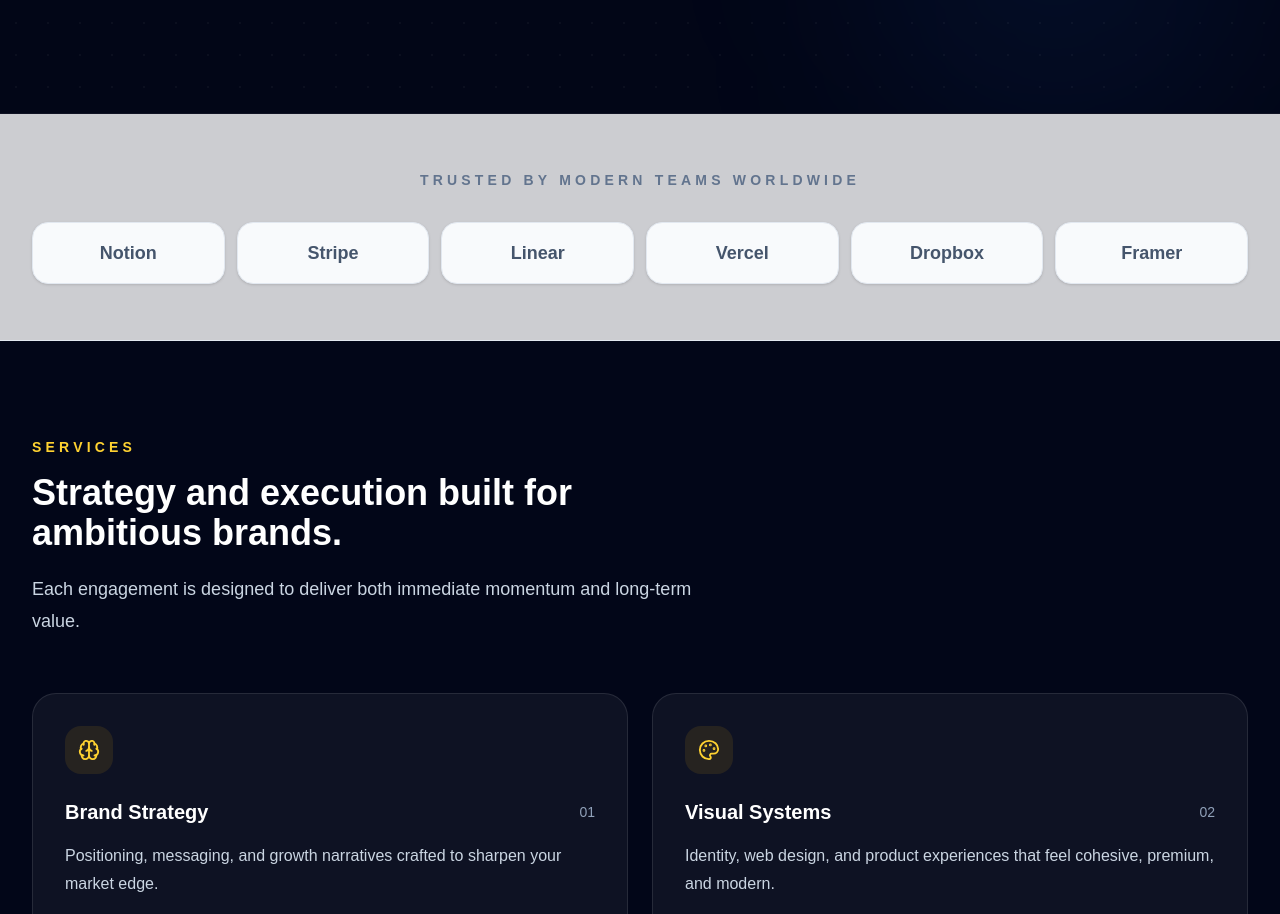
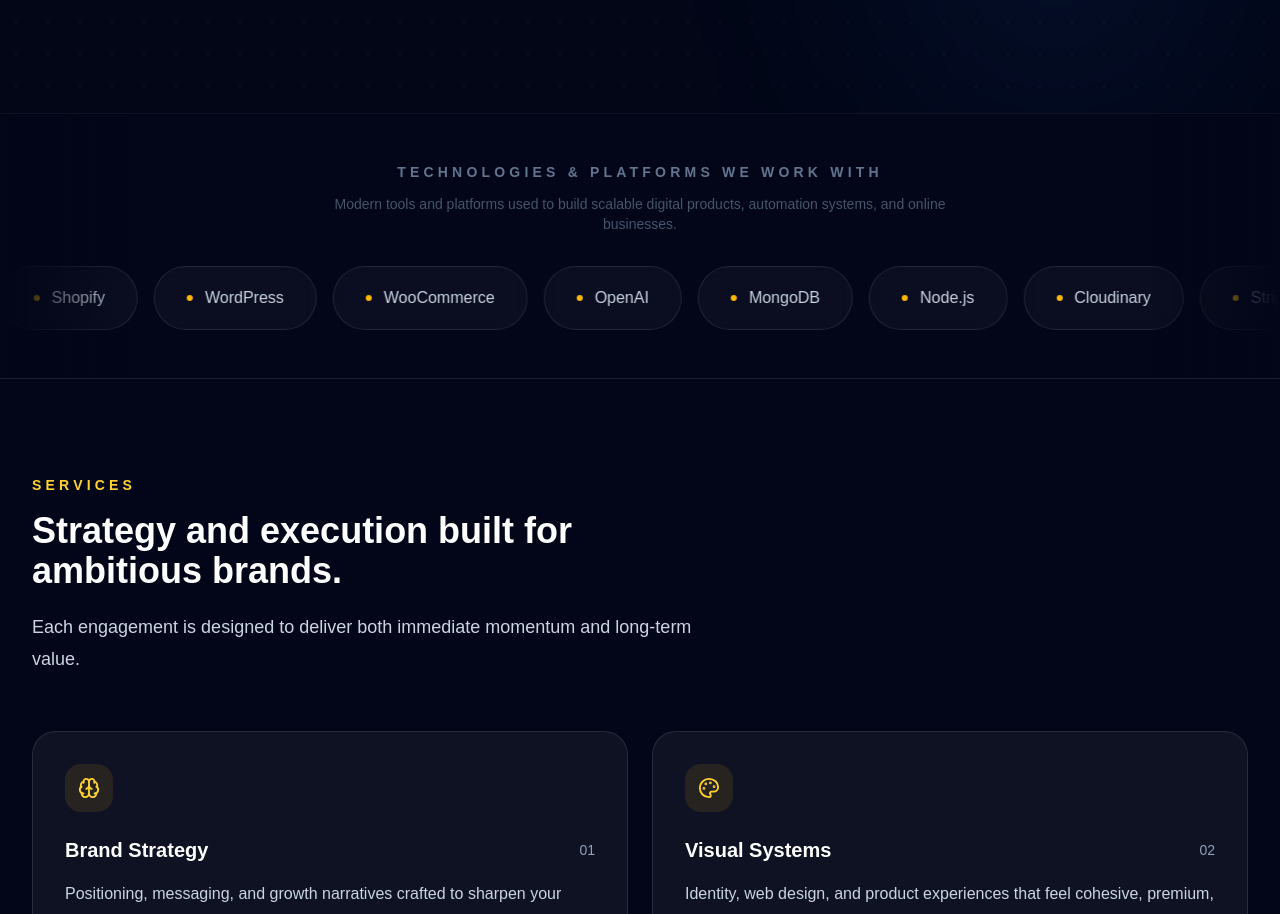
Before and after one commit to Adeelmalik615343/marketing-agency, a Next.js app: page / in a window 1280 px wide. Shown: the part 1146-2060 px from the top of the page. Built offline with nearby package versions, Linux system fonts and the light colour scheme.

Commit message:
Refactor Clients component with new client list
Updated the list of clients and improved the layout and styling of the Clients component.

```diff
--- a/src/components/Clients.tsx
+++ b/src/components/Clients.tsx
@@ -1,23 +1,83 @@
-const clients = ["Notion", "Stripe", "Linear", "Vercel", "Dropbox", "Framer"];
+"use client";
+
+const clients = [
+  "Next.js",
+  "React",
+  "MERN",
+  "Shopify",
+  "WordPress",
+  "WooCommerce",
+  "OpenAI",
+  "MongoDB",
+  "Node.js",
+  "Cloudinary",
+  "Stripe",
+  "Google",
+];
 
 export default function Clients() {
+  const repeatedClients = [...clients, ...clients];
+
   return (
-    <section className="border-b border-slate-200 bg-white/80 py-10 sm:py-14">
+    <section className="relative overflow-hidden border-b border-white/10 bg-slate-950 py-10 sm:py-12">
+      {/* Soft edge gradients */}
+      <div className="pointer-events-none absolute inset-y-0 left-0 z-10 w-20 bg-gradient-to-r from-slate-950 to-transparent sm:w-32" />
+
+      <div className="pointer-events-none absolute inset-y-0 right-0 z-10 w-20 bg-gradient-to-l from-slate-950 to-transparent sm:w-32" />
+
       <div className="mx-auto max-w-7xl px-4 sm:px-6 lg:px-8">
-        <p className="text-center text-xs font-semibold uppercase tracking-[0.3em] text-slate-500 sm:text-sm">
-          Trusted by modern teams worldwide
-        </p>
-        <div className="mt-8 grid grid-cols-2 gap-3 sm:grid-cols-2 md:grid-cols-3 lg:grid-cols-6">
-          {clients.map((client) => (
+        <div className="text-center">
+          <p className="text-xs font-semibold uppercase tracking-[0.3em] text-slate-500 sm:text-sm">
+            Technologies & platforms we work with
+          </p>
+
+          <p className="mx-auto mt-3 max-w-2xl text-sm text-slate-600">
+            Modern tools and platforms used to build scalable digital
+            products, automation systems, and online businesses.
+          </p>
+        </div>
+      </div>
+
+      {/* Infinite ticker */}
+      <div className="mt-8 overflow-hidden">
+        <div className="clients-ticker flex w-max">
+          {repeatedClients.map((client, index) => (
             <div
-              key={client}
-              className="flex items-center justify-center rounded-2xl border border-slate-200 bg-slate-50 px-4 py-4 text-lg font-semibold text-slate-600 shadow-sm"
+              key={`${client}-${index}`}
+              className="mx-2 flex h-14 items-center rounded-full border border-white/10 bg-white/[0.035] px-6 text-sm font-medium text-slate-300 backdrop-blur-sm transition hover:border-amber-400/30 hover:bg-amber-400/5 hover:text-amber-200 sm:h-16 sm:px-8 sm:text-base"
             >
+              <span className="mr-3 h-1.5 w-1.5 rounded-full bg-amber-400" />
               {client}
             </div>
           ))}
         </div>
       </div>
+
+      <style jsx>{`
+        .clients-ticker {
+          animation: clients-scroll 30s linear infinite;
+        }
+
+        .clients-ticker:hover {
+          animation-play-state: paused;
+        }
+
+        @keyframes clients-scroll {
+          from {
+            transform: translateX(0);
+          }
+
+          to {
+            transform: translateX(-50%);
+          }
+        }
+
+        @media (prefers-reduced-motion: reduce) {
+          .clients-ticker {
+            animation: none;
+          }
+        }
+      `}</style>
     </section>
   );
 }
```
